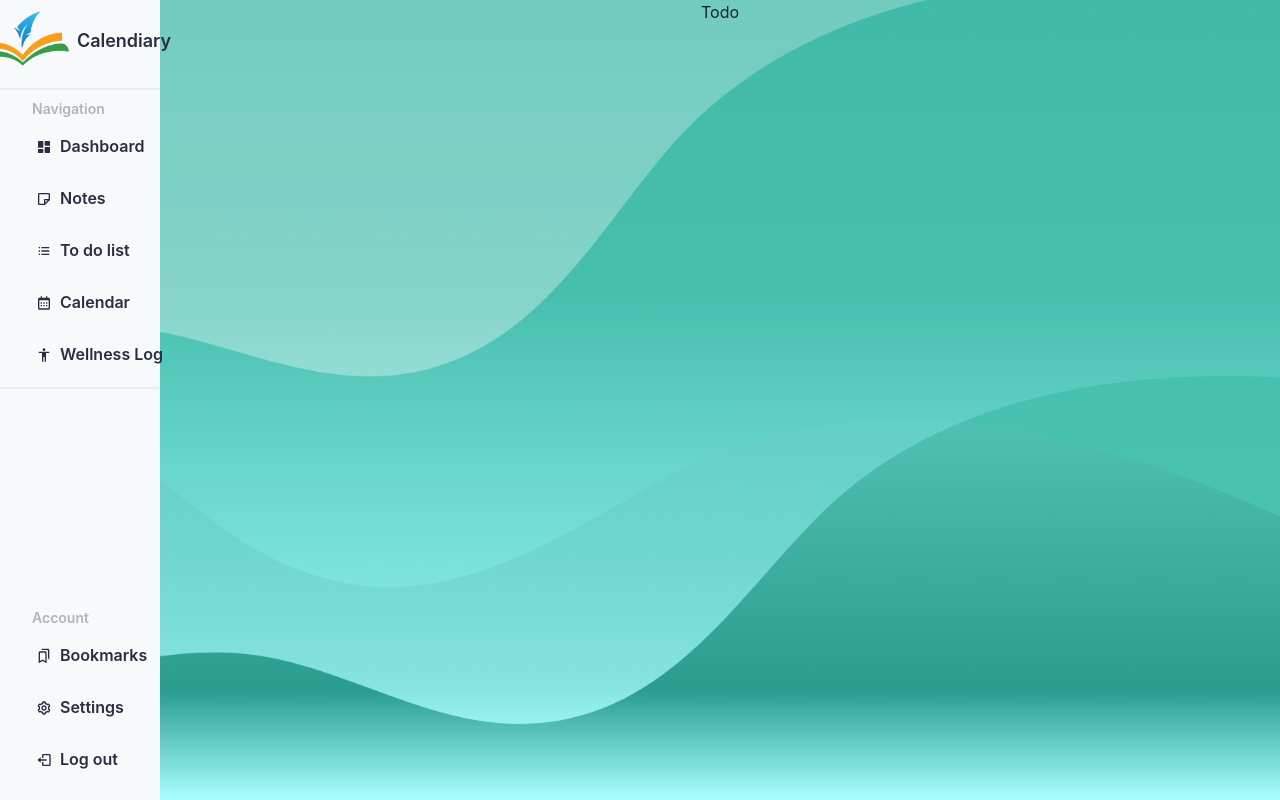
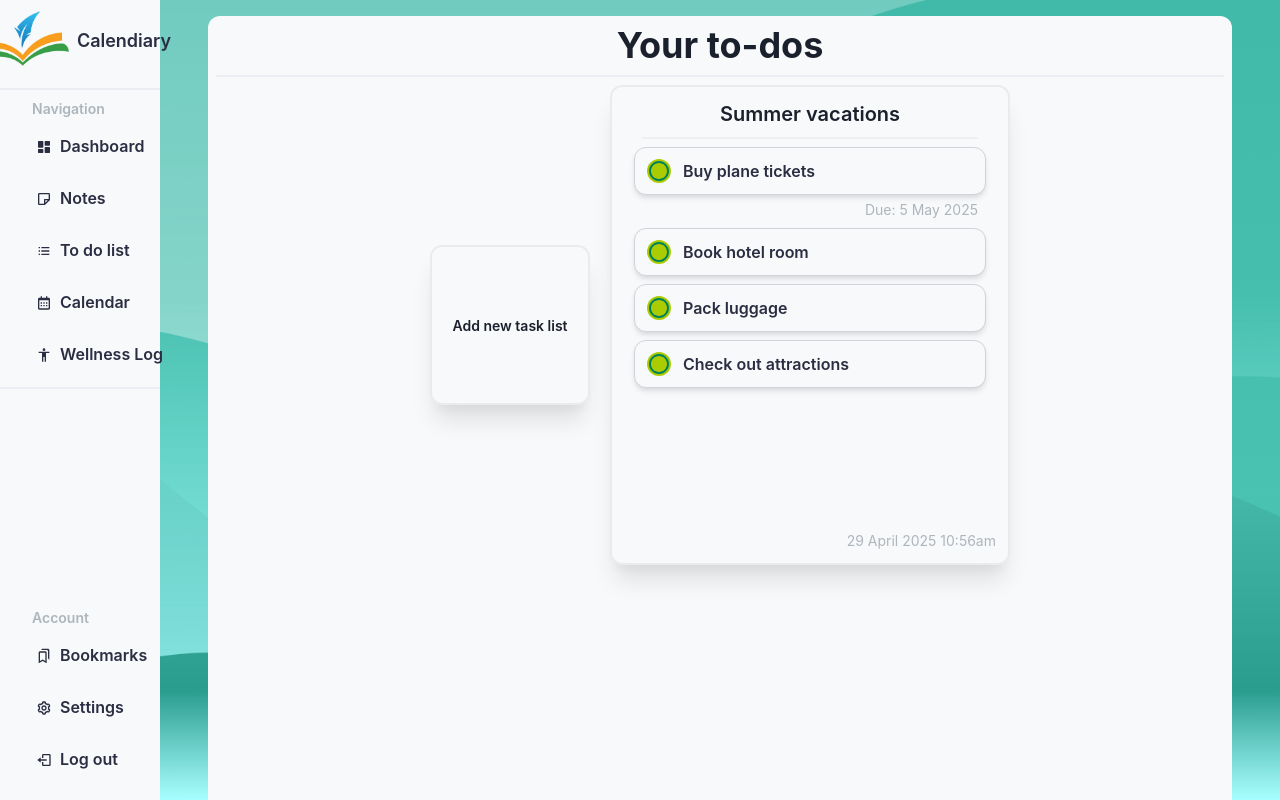
Before and after one commit to M4TI-H/Calendiary-App, a React (Vite) app in the folder frontend/: page /todo in a window 1280 px wide. Built offline with nearby package versions, Linux system fonts and the light colour scheme; no server answers; sample sign-in values are in the browser's storage.

Commit message:
created todo components

```diff
--- a/frontend/src/pages/main/Dashboard.jsx
+++ b/frontend/src/pages/main/Dashboard.jsx
@@ -9,7 +9,7 @@ export default function Dashboard () {
 
 
   return (
-    <VStack w="80vw" h="auto" mt="1rem" bg="#F8F9FA" borderTopRadius="xl">
+    <VStack w="80vw" h="auto" mt="1rem" bg="#F8F9FA" borderTopRadius="xl" p="2">
       <Flex w="100%" h="5rem" pl="5" justify="center" flexDir="column">
         <Heading fontSize="4xl" fontWeight="semibold">Welcome, {userData.name}</Heading>
         <Text fontSize="xl" ml="1">What are you up to today?</Text>
@@ -18,7 +18,6 @@ export default function Dashboard () {
       <Divider w="100%" color="#ADB5BD" borderTopWidth="1px" />
 
       <Flex w="auto" h="auto" flexDir="column" justify="center" pt="2" px="8" mb="4">
-        <Heading fontSize="xl" pb="4" textAlign="center">Select action</Heading>
         <Wrap spacing="8" alignItems="center" justify="center">
           <WrapItem>
             <Flex as={ Link } to="/notes" w="10rem" h="10rem" p="2" flexDir="column" justify="center" align="center" borderRadius="xl" boxShadow="xl" border="2px" borderColor="#E9ECEF"
@@ -53,7 +52,7 @@ export default function Dashboard () {
 
       <Divider w="100%" color="#ADB5BD" borderTopWidth="1px" />
 
-      <Flex w="auto" h="auto" flexDir="column" justify="center" pt="2" px="8">
+      <Flex w="auto" h="auto" flexDir="column" pt="2" px="8">
         <Heading fontSize="2xl" pb="4">Recent notes:</Heading>
         <Wrap spacing="8" alignItems="center" justify="center">
           <WrapItem>
@@ -66,7 +65,7 @@ export default function Dashboard () {
             <Note title={"Test Note"} content={"This is test note."} date={"28 April 2025 7:00pm"} color={"yellow.300"}/>
           </WrapItem>
           <WrapItem>
-            <Button as={ Link } to="/notes" bg="#212529" color="#F8F9FA" _hover={{bg: "#343A40"}}>Show all</Button>
+            <Button as={ Link } to="/notes" bg="#212529" color="#F8F9FA" _hover={{bg: "#343A40"}} pos="absolute">Show all</Button>
           </WrapItem>
         </Wrap>
       </Flex>
--- a/frontend/src/pages/main/Notes.jsx
+++ b/frontend/src/pages/main/Notes.jsx
@@ -1,9 +1,9 @@
-import { Flex } from "@chakra-ui/react";
+import { Flex, VStack, Heading } from "@chakra-ui/react";
 
 export default function Notes () {
   return (
-    <Flex>
-      Notes
-    </Flex>
+    <VStack w="80vw" h="auto" mt="1rem" bg="#F8F9FA" borderTopRadius="xl" p="2">
+      <Heading>Your notes</Heading>
+    </VStack>
   );
 }
--- a/frontend/src/pages/main/Todo.jsx
+++ b/frontend/src/pages/main/Todo.jsx
@@ -1,9 +1,27 @@
-import { Flex } from "@chakra-ui/react";
+import { Flex, VStack, Heading, Divider, Wrap, WrapItem, Text } from "@chakra-ui/react";
+import TodoList from "./components/TodoList";
 
 export default function Todo () {
   return (
-    <Flex>
-      Todo
-    </Flex>
+    <VStack w="80vw" h="auto" mt="1rem" bg="#F8F9FA" borderTopRadius="xl" p="2">
+      <Heading>Your to-dos</Heading>
+
+      <Divider w="100%" color="#ADB5BD" borderTopWidth="1px" />
+
+      <Flex flexDir="row" align="center" justify="center">
+        <Wrap spacing="5" align="center" justify="center">
+          <WrapItem>
+            <Flex w="10rem" h="10rem" p="2" flexDir="column" justify="center" align="center" borderRadius="xl" boxShadow="xl" border="2px" borderColor="#E9ECEF"
+              bg="#F8F9FA" _hover={{bg: "#F1F3F5", cursor: "pointer", transition: "ease-in .2s", transform: "scale(1.05, 1.05)"}}>
+              <Text textAlign="center" fontSize="sm" fontWeight="semibold">Add new task list</Text>
+            </Flex>
+          </WrapItem>
+          <WrapItem>
+            <TodoList title={"Summer vacations"} date={"29 April 2025 10:56am"}/>
+          </WrapItem>
+        </Wrap>
+      </Flex>
+
+    </VStack>
   );
 }
--- a/frontend/src/pages/main/components/Note.jsx
+++ b/frontend/src/pages/main/components/Note.jsx
@@ -1,7 +1,10 @@
-import { Link } from 'react-router-dom';
-import { Flex, Text, Button, Heading } from '@chakra-ui/react';
+import { Flex, Text, Heading } from '@chakra-ui/react';
 
 export default function Note({ title, content, date, color }) {
+
+  function handleNoteSelect() {
+    console.log("Double clicked!");
+  }
 
   return(
     <Flex onDoubleClick={() => handleNoteSelect()} w="20rem" h="20rem" flexDir="column" wrap="wrap" p="3" borderRadius="2xl"
--- /dev/null
+++ b/frontend/src/pages/main/components/TodoList.jsx
@@ -0,0 +1,23 @@
+import { Divider, Flex, Text, List } from '@chakra-ui/react';
+import TodoTask from './TodoTask';
+
+export default function TodoList({title, date}) {
+
+  return(
+    <Flex w="25rem" h="30rem" p="3" flexDir="column" align="center" borderRadius="xl" boxShadow="xl" border="2px" borderColor="#E9ECEF"
+    bg="#F8F9FA" _hover={{bg: "#F1F3F5", cursor: "pointer", transition: "ease-in .2s"}}>
+
+      <Text textAlign="center" fontSize="xl" fontWeight="semibold">{title}</Text>
+
+      <Divider borderWidth="1px" w="90%" my="2"/>
+      <List spacing="2">
+        <TodoTask content={"Buy plane tickets"} due_date={"5 May 2025"}/>
+        <TodoTask content={"Book hotel room"}/>
+        <TodoTask content={"Pack luggage"}/>
+        <TodoTask content={"Check out attractions"}/>
+      </List>
+
+      <Text fontSize="sm" color="#ADB5BD" mt="auto" ml="auto">{date}</Text>
+    </Flex>
+  );
+}
--- /dev/null
+++ b/frontend/src/pages/main/components/TodoTask.jsx
@@ -0,0 +1,42 @@
+import { useState } from 'react';
+import { Flex, Text, Button, ListItem, ListIcon, List, Tooltip, IconButton } from '@chakra-ui/react';
+import { BiCheckCircle, BiCircle, BiTrash  } from "react-icons/bi";
+
+
+export default function TodoTask({content, due_date}) {
+  const [isTaskDone, setIsTaskDone] = useState(false);
+
+  function setTaskStatus () {
+    setIsTaskDone(!isTaskDone);
+  }
+
+  function textEdit () {
+    console.log("Text has been clicked!");
+  }
+
+  return(
+    <ListItem align="end">
+      <Flex w="22rem" h="3rem" pl="3" pr="1" py="1" flexDir="row" align="center" borderRadius="xl" boxShadow="md" borderWidth="1px" borderColor="#CED4DA" bg="#F8F9FA">
+        <Tooltip label="Change task status" openDelay="700" bg="#F8F9FA" borderWidth="1px" borderColor="#CED4DA" color="#2b2d42" borderRadius="md" placement="left">
+          <Flex onClick={() => setTaskStatus()} h="1.5rem" w="1.5rem" borderRadius="full" bg="#aacc00" _hover={{bg: "#80b918"}}>
+            {isTaskDone ?
+            <BiCheckCircle size="100%" color="#007f5f"/>
+            :
+            <BiCircle size="100%" color="#007f5f"/>
+            }
+          </Flex>
+        </Tooltip>
+
+        <Text onDoubleClick={() => textEdit()} ml="3" mr="2" decoration={isTaskDone ? "line-through" : "none"} color={isTaskDone ? "#ADB5BD" : "#2b2d42"} fontWeight="semibold">{content}</Text>
+        {isTaskDone ?
+          <IconButton bg="none" _hover={{bg: "rgba(193, 18, 31, 0.5)", color: "#780000"}} ml="auto" borderRadius="lg">
+            <BiTrash size="1.4rem" hover={{color: "#780000"}}/>
+          </IconButton>
+          : <></>}
+      </Flex>
+      {due_date && !isTaskDone ? <Text color="#ADB5BD" mr="2" mt="1" fontSize="sm">Due: {due_date}</Text> : <></>}
+
+    </ListItem>
+
+  );
+}
```
